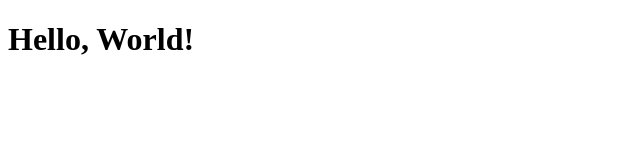
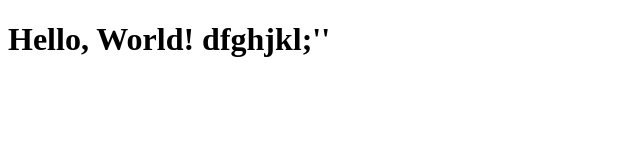
Before and after one commit to kristianapetkova/kristy, a plain HTML site: page index.html in a window 1280 px wide. Shown: the whole page, without its empty margins (0-640 px from the left). Drawn offline with Linux system fonts and the light colour scheme.

Commit message:
Add files via upload

```diff
--- a/index.html
+++ b/index.html
@@ -6,6 +6,7 @@
 <body>
 	<h1>
 		Hello, World!
+		dfghjkl;''
 	</h1>
 </body>
 </html>
```
